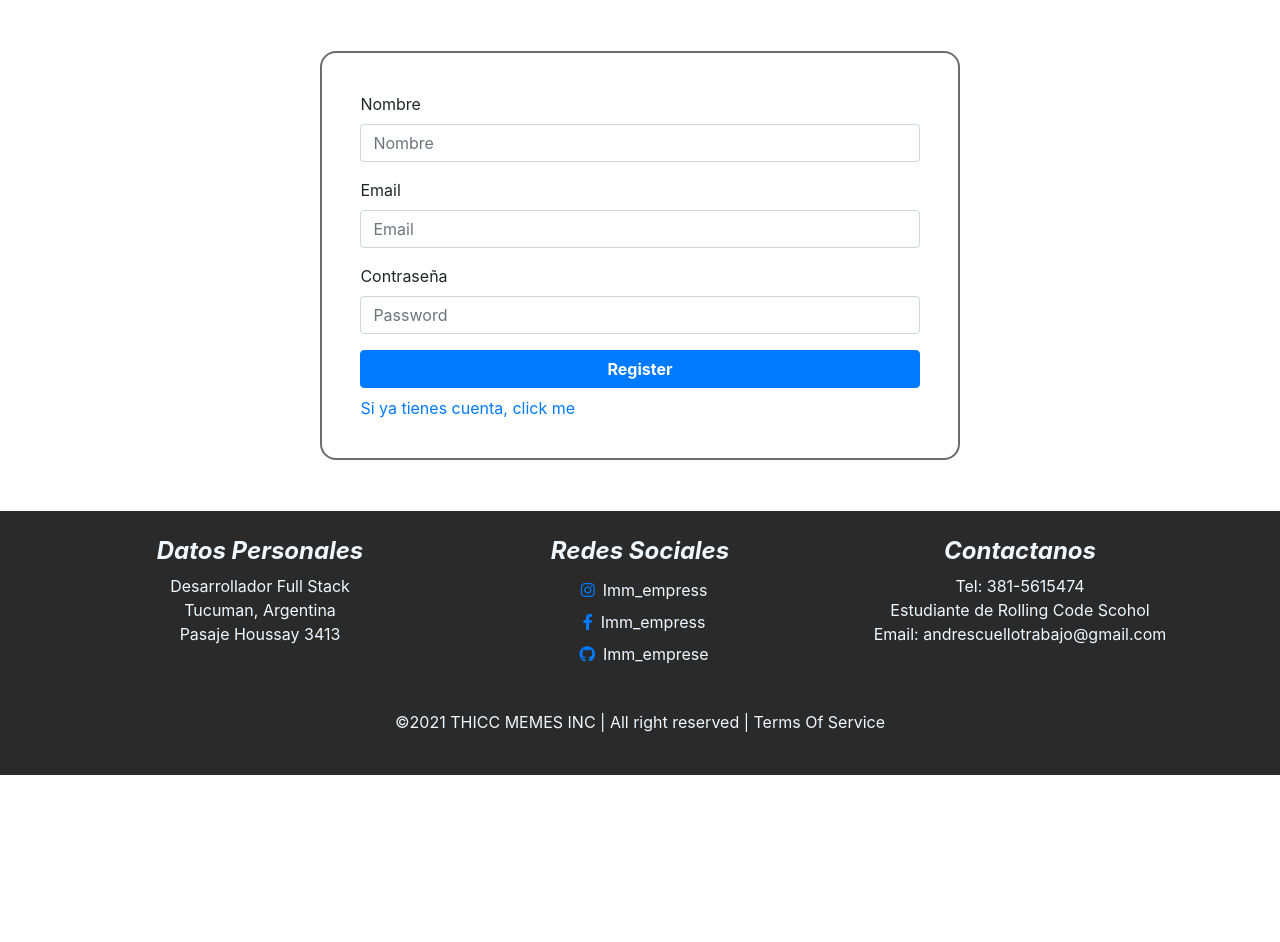
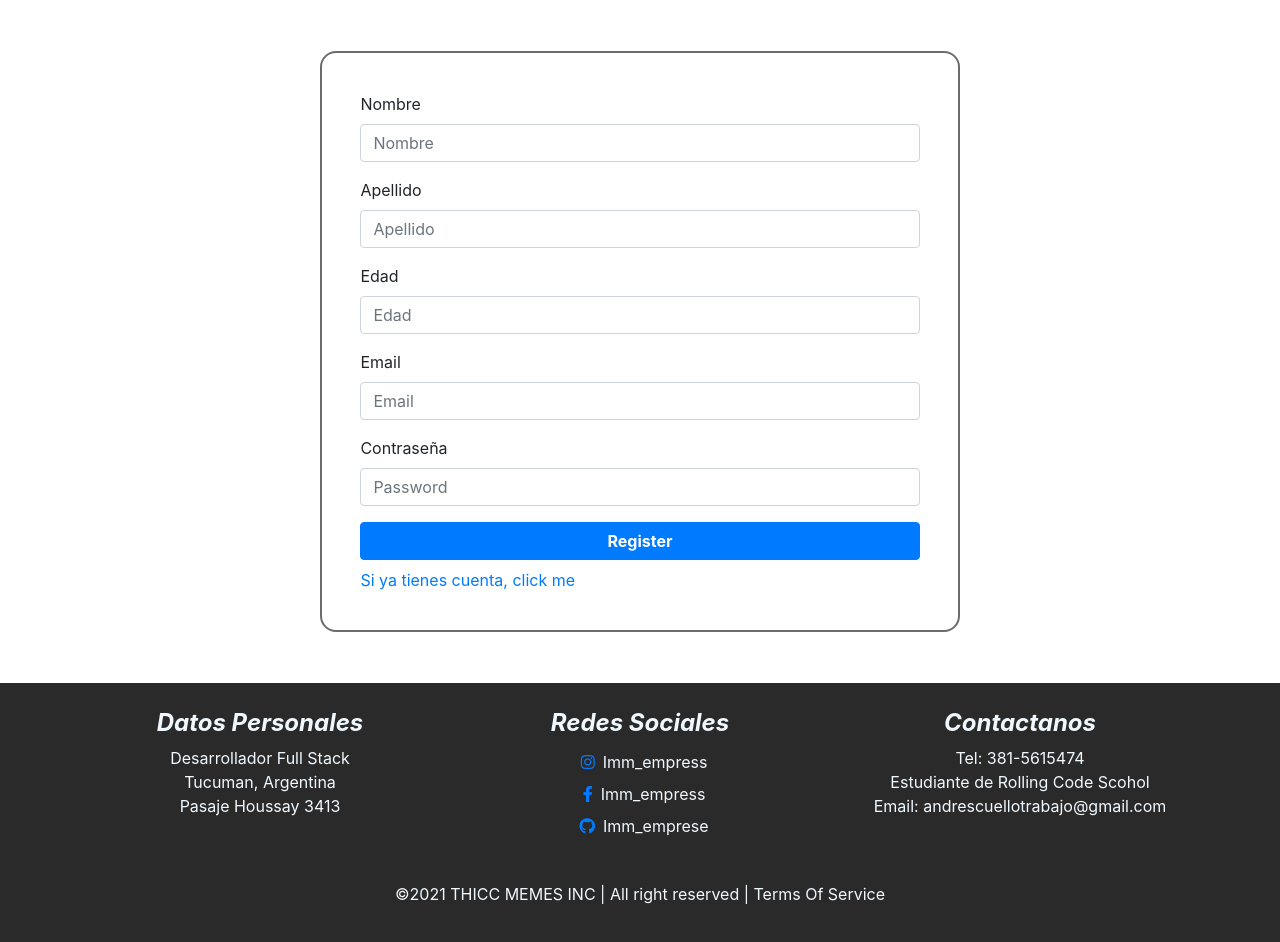
Before and after one commit to MateoMax-hub/Imm-frontend, a React (Create React App) app: page /register in a window 1280 px wide. Shown: the top 942 px of the page. Before the commit the page ends 800 px from the top, so only its background shows below. Built offline with nearby package versions, Linux system fonts and the light colour scheme.

Commit message:
agregue campos faltantes al registro del front

```diff
--- a/src/components/Register/Register.js
+++ b/src/components/Register/Register.js
@@ -33,9 +33,27 @@ const Register = ({ setToken }) => {
             <Form.Label>Nombre</Form.Label>
             <Form.Control
               onChange={(e) => HandleChange(e)}
-              name="name"
+              name="nombre"
               type="text"
               placeholder="Nombre"
+            />
+          </Form.Group>
+          <Form.Group controlId="formBasicEmail">
+            <Form.Label>Apellido</Form.Label>
+            <Form.Control
+              onChange={(e) => HandleChange(e)}
+              name="apellido"
+              type="text"
+              placeholder="Apellido"
+            />
+          </Form.Group>
+          <Form.Group controlId="formBasicEmail">
+            <Form.Label>Edad</Form.Label>
+            <Form.Control
+              onChange={(e) => HandleChange(e)}
+              name="edad"
+              type="text"
+              placeholder="Edad"
             />
           </Form.Group>
           <Form.Group controlId="formBasicEmail">
```
